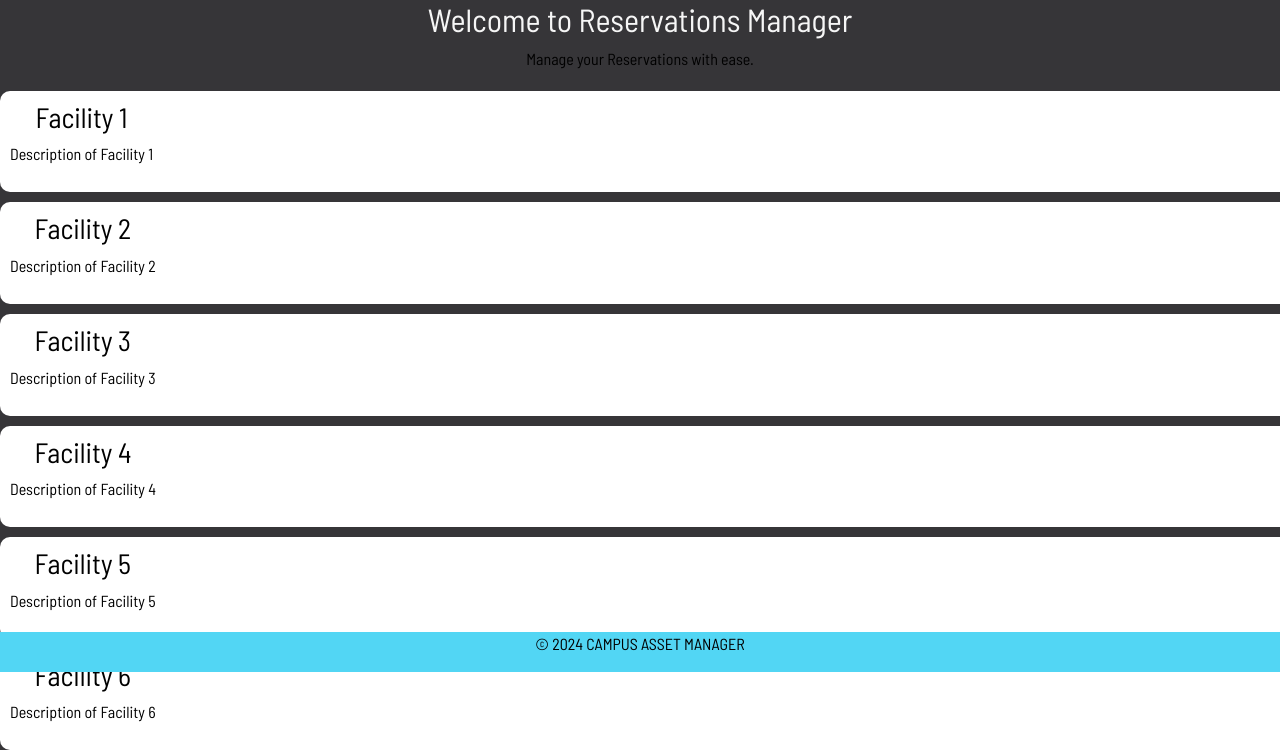
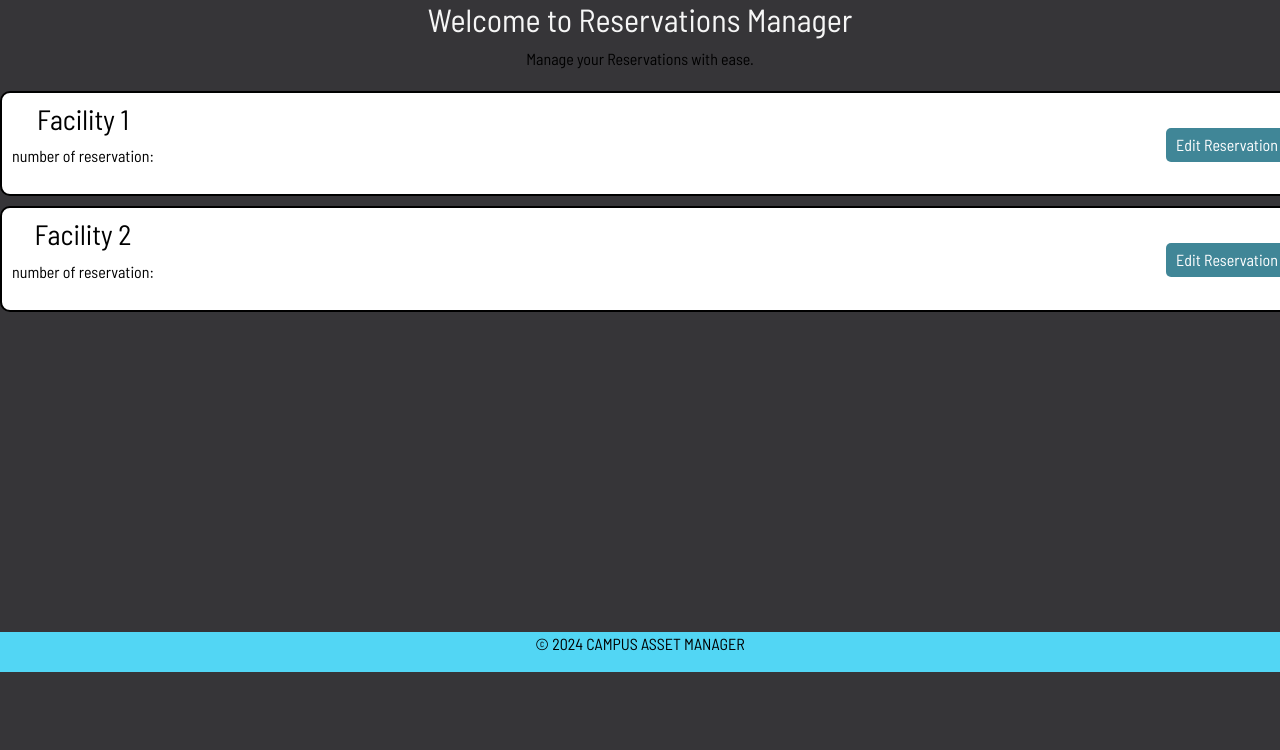
Before and after one commit to ahmedprgice/Reservation-System, a Django app: page /reservations/ in a window 1280 px wide. Shown: the part 128-878 px from the top of the page. After the commit the page ends 800 px from the top, so only its background shows below. Run offline with Django 5.2, Linux system fonts and the light colour scheme; some libraries are stand-ins or nearby versions.

Commit message:
editied reservation page

```diff
--- a/CAM/main/static/css/styles.css
+++ b/CAM/main/static/css/styles.css
@@ -186,11 +186,33 @@
     display: flex;
     margin-top: 10px; /* Add margin between wrappers */
     border-radius: 10px; /* Rounded corners */
-
+    display: flex; /* Use flexbox */
+    border:2px solid black;
 }
 
-.white-wrapper:hover{
-    transform: scale(1.1);
+
+
+/* Add this CSS to your existing stylesheet */
+
+/* Style for content within white wrappers */
+.white-content {
+    text-align: left; /* Align text to the left */
+}
+
+/* Style for small text */
+.small-text {
+    font-size: 14px; /* Set smaller font size */
+}
+
+/* Style for flex container */
+.flex-container {
+    display: flex; /* Use flexbox */
+    justify-content: space-between; /* Distribute items evenly along the main axis */
+    align-items: center; /* Center items vertically */
+}
+
+h3,p{
+    color: black;
 }
 
 /* Style for content within white wrappers */
@@ -198,6 +220,27 @@
     text-align: center; /* Center align text */
 }
 
-h3,p{
-    color: black;
+/* Style for button container */
+.button-container {
+    margin-left: auto;
+    padding-top:25px;
 }
+
+/* Style for edit button */
+.edit-button {
+    background-color: #408697; /* Button background color */
+    color: #fff; /* Button text color */
+    border: none; /* Remove button border */
+    padding: 5px 10px; /* Add padding */
+    border-radius: 5px; /* Rounded corners */
+    cursor: pointer; /* Change cursor to pointer */
+
+    transition: background-color 0.3s ease; /* Add transition effect */
+}
+
+/* Style for edit button on hover */
+.edit-button:hover {
+    transform: scale(1.1);
+    color:#b1c2c9;
+    background-color: #4d7889; /* Darker background color on hover */
+}
--- a/CAM/main/templates/main/reservations.html
+++ b/CAM/main/templates/main/reservations.html
@@ -1,4 +1,3 @@
-
 {% extends 'main/base.html' %}
 
 {% block title %}Facilities{% endblock %}
@@ -12,53 +11,33 @@
 </div>
 
 <!-- First white wrapper -->
+<!-- First white wrapper -->
+<!-- First white wrapper -->
 <div class="content-wrapper white-wrapper">
     <div class="white-content">
         <h3>Facility 1</h3>
-        <p>Description of Facility 1</p>
+        <p>number of reservation:</p>
+    </div>
+    <div class="button-container">
+        <button class="edit-button">Edit Reservation</button>
     </div>
 </div>
+
 
 <!-- Second white wrapper -->
 <div class="content-wrapper white-wrapper">
     <div class="white-content">
         <h3>Facility 2</h3>
-        <p>Description of Facility 2</p>
+        <p>number of reservation:</p>
     </div>
+        <div class = "button-container">
+            <button class="edit-button">Edit Reservation</button> <!-- Edit button -->
+        </div>
+
 </div>
 
-<div class="content-wrapper white-wrapper">
-    <div class="white-content">
-        <h3>Facility 3</h3>
-        <p>Description of Facility 3</p>
-    </div>
-</div>
+<!-- Add more white wrappers with edit buttons as needed -->
 
-
-<div class="content-wrapper white-wrapper">
-    <div class="white-content">
-        <h3>Facility 4</h3>
-        <p>Description of Facility 4</p>
-    </div>
-</div>
-
-
-<div class="content-wrapper white-wrapper">
-    <div class="white-content">
-        <h3>Facility 5</h3>
-        <p>Description of Facility 5</p>
-    </div>
-</div>
-
-
-<div class="content-wrapper white-wrapper">
-    <div class="white-content">
-        <h3>Facility 6</h3>
-        <p>Description of Facility 6</p>
-    </div>
-</div>
-
-
-<!-- Add more white wrappers as needed -->
+<!-- Add more white wrappers with edit buttons as needed -->
 
 {% endblock %}
```
